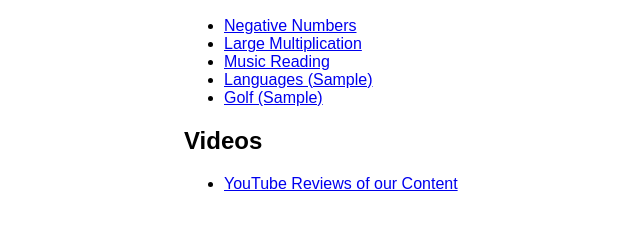
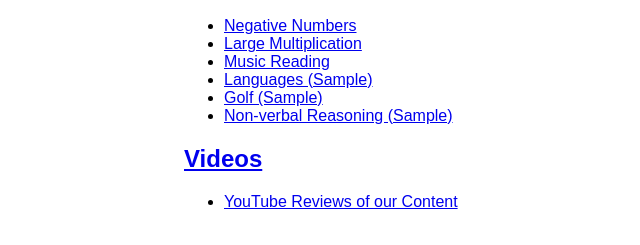
Before and after one commit to jpmethod/jpmethod-landing, a plain HTML site: page index.html in a window 1280 px wide. Shown: the part 143-388 px from the top of the page, without its empty margins (156-796 px from the left). Drawn offline with Linux system fonts and the light colour scheme.

Commit message:
Update index.html

```diff
--- a/index.html
+++ b/index.html
@@ -14,6 +14,7 @@
     <li><a href="https://drive.google.com/file/d/1_kF8OfdHYoiTBov3dJHZvS7BgbHDxV0J/view?usp=sharing" target="_blank">Music Reading</a></li>
     <li><a href="https://drive.google.com/file/d/1jtsAMww7kz9rZhlvuBczPWZSyCuWGmc-/view?usp=sharing" target="_blank">Languages (Sample)</a></li>
     <li><a href="https://drive.google.com/file/d/1ZZSSDiNg2YSznSUOzLLQf0JHeE25VYZy/view?usp=sharing" target="_blank">Golf (Sample)</a></li>
+    <li><a href="https://github.com/jpmethod/jpmethod-landing/blob/f056cc143ea6e6a50c254b490e3e219973712417/assets/JPMethod%20Non-Verbal%20Reasoning.pdf" target="_blank">Non-verbal Reasoning (Sample)</li>
   </ul>
 
   <h2>Videos</h2>
```
